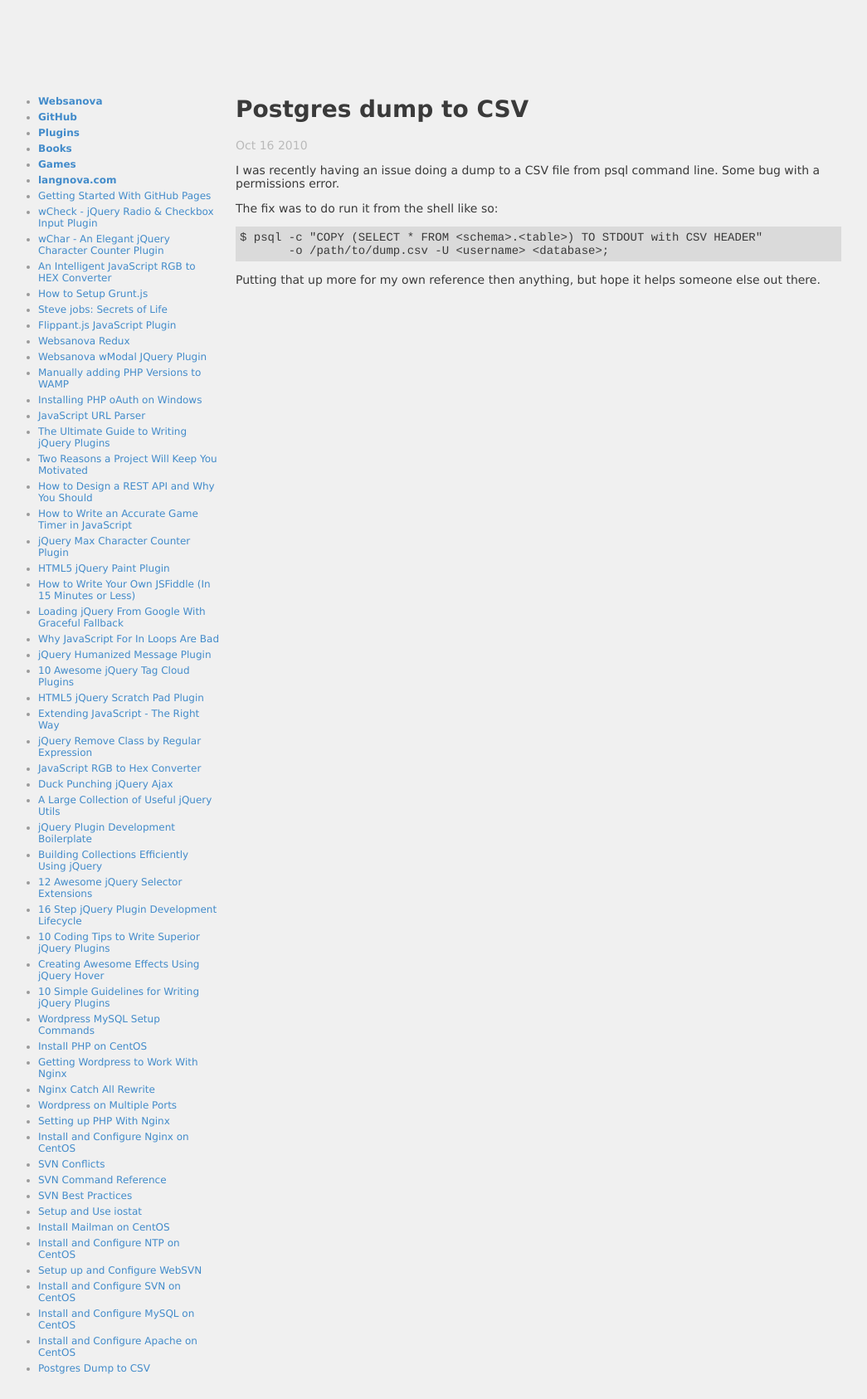
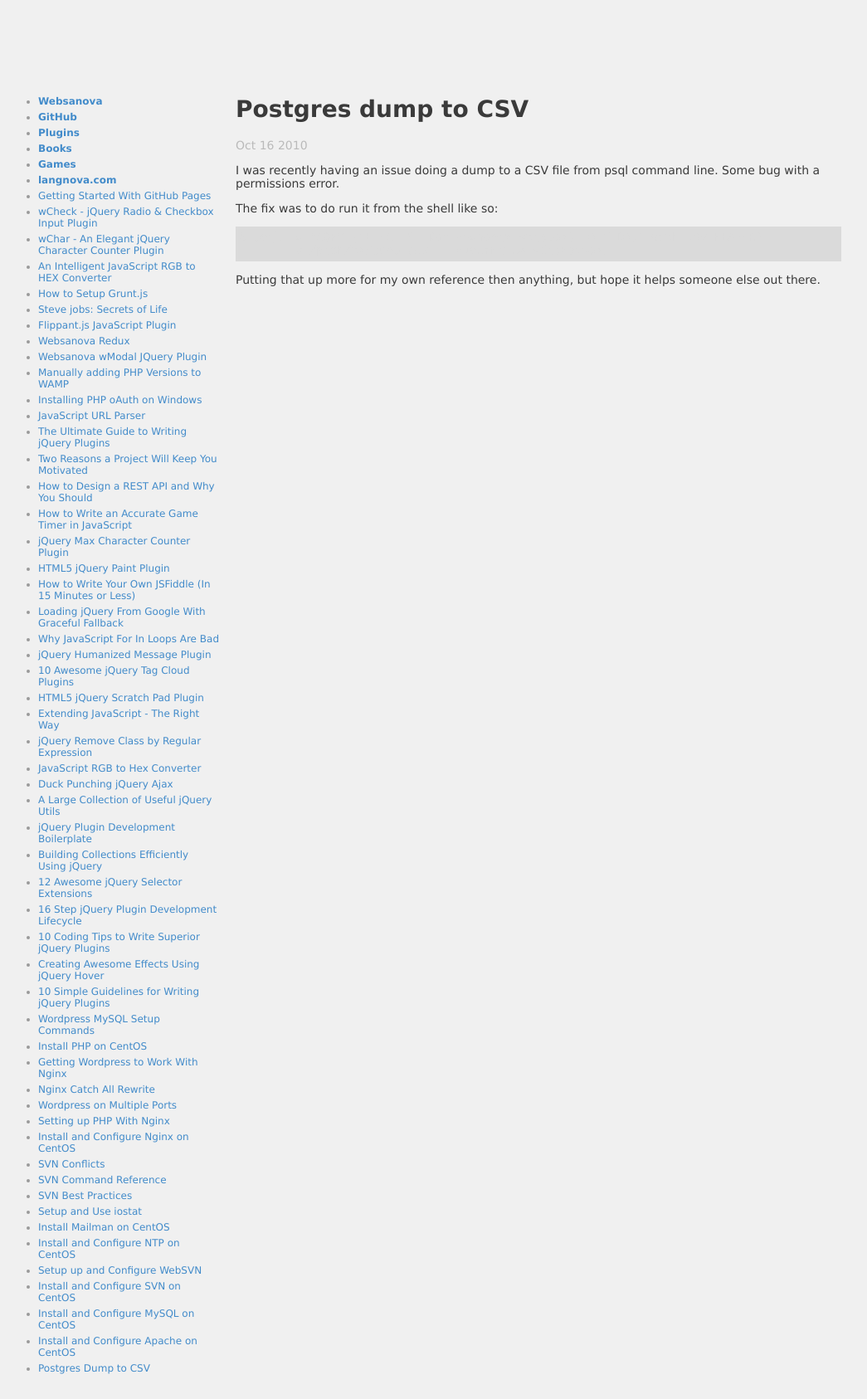
Before and after one commit to websanova/websanova.github.io, a Jekyll site: the page built from postgres-dump-to-csv.md, in a window 1280 px wide. Shown: the whole page at 83% size, without its empty margins (116-1161 px from the left). Built offline with Jekyll 4.4.1, drawn with Linux system fonts in a browser that asks for light colours; comment, search, counter and statistics services are not loaded.

Commit message:
Update colors for code blocks.

```diff
--- a/_layouts/default.html
+++ b/_layouts/default.html
@@ -21,8 +21,9 @@
 		h1 {margin-top: 0px;}
 		a {text-decoration: none; color: #428bca;}
 		pre {background: #dadada; padding: 5px;}
+		code {background-color: #dadada; font-family: courier; color: #D14;}
+		pre > code {color: #dadada;}
 		blockquote {font-style: italic;}
-		code {background-color: #dadada; font-family: courier;}
 		ul {margin: 0px; padding: 0 0 0 12px;}
 		ul li {margin-bottom: 5px; font-size: 12px;}
 
```
